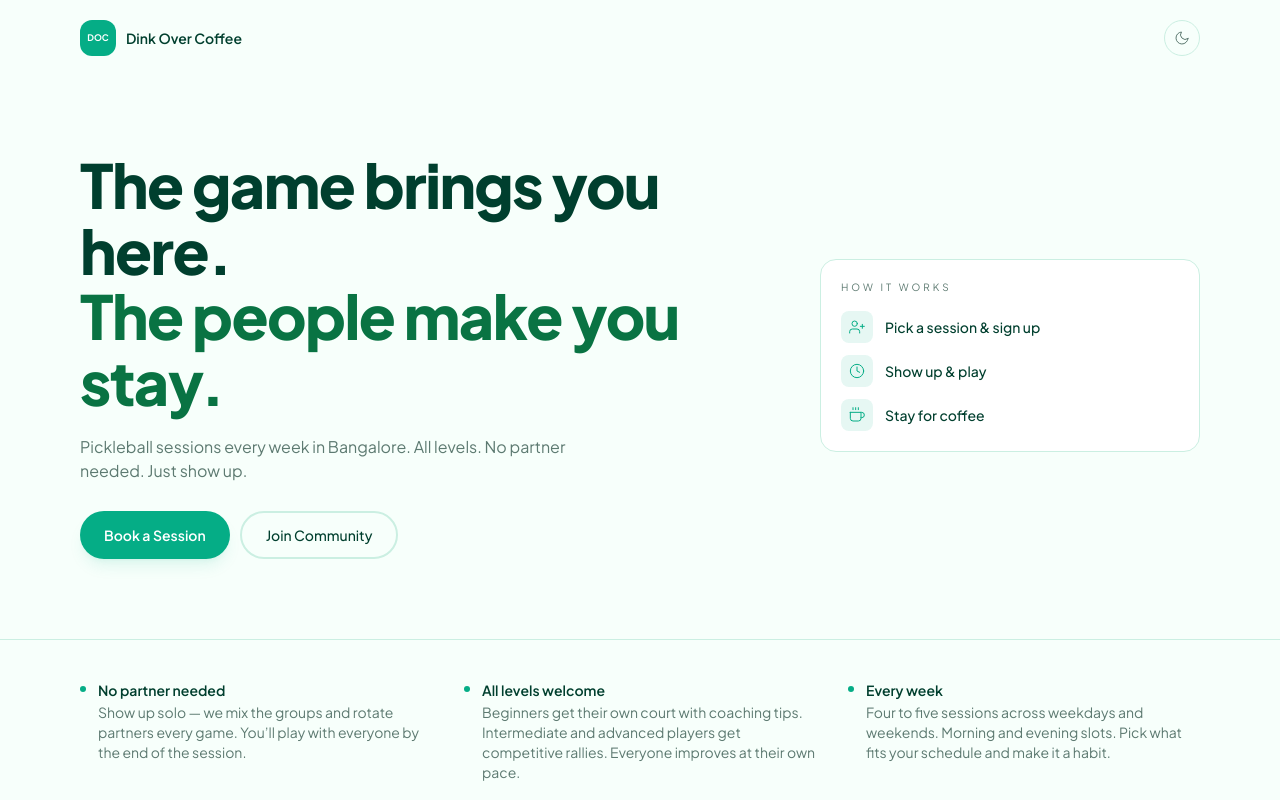
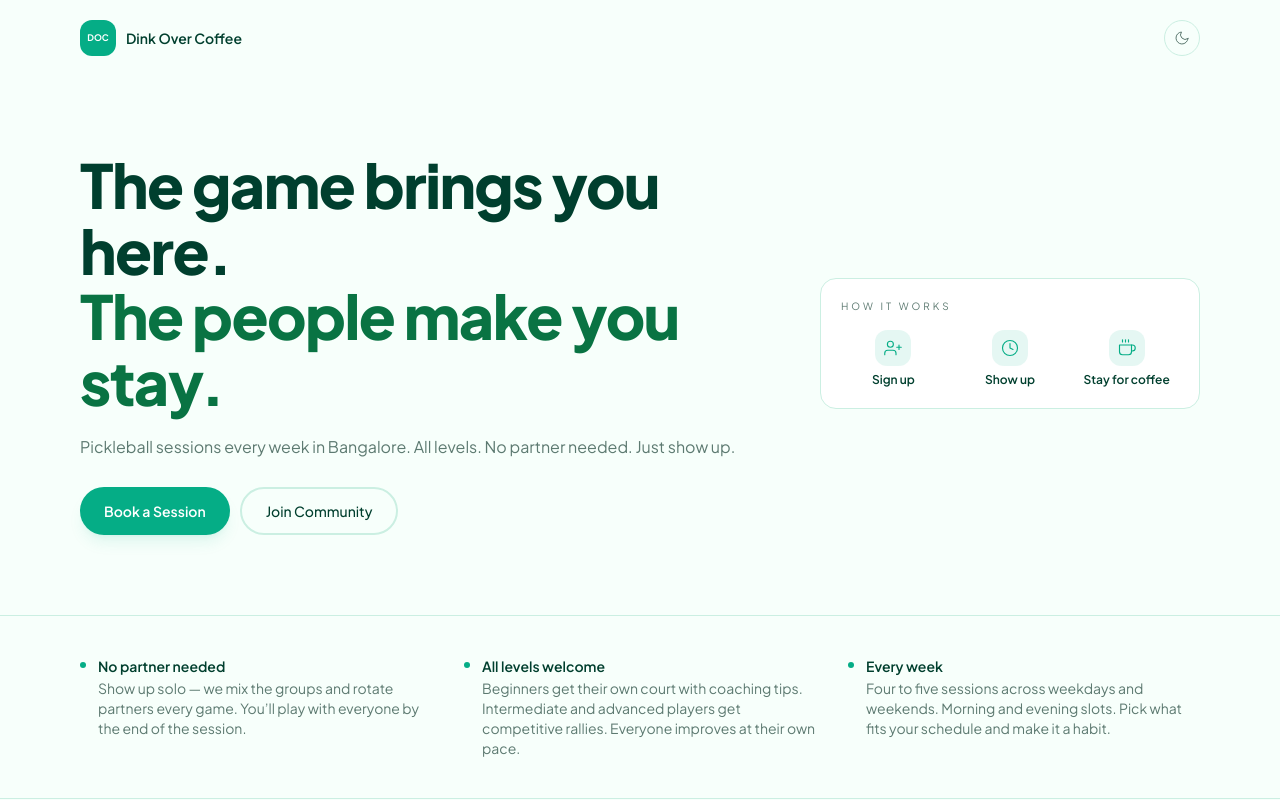
Before and after one commit to achyuthkv/dink-over-coffee, a React (Vite) app in the folder frontend/: page / in a window 1280 px wide. Shown: the top 800 px of the page. Built offline with nearby package versions, Linux system fonts and the light colour scheme; no server answers.

Commit message:
Update Landing.jsx

```diff
--- a/frontend/src/components/Landing.jsx
+++ b/frontend/src/components/Landing.jsx
@@ -42,7 +42,7 @@ export default function Landing() {
             The people make you stay.
           </h1>
 
-          <p className="mt-5 text-muted text-sm md:text-base max-w-[42ch] leading-relaxed">
+          <p className="mt-5 text-muted text-sm md:text-base leading-relaxed">
             Pickleball sessions every week in Bangalore. All levels. No partner needed. Just show up.
           </p>
 
@@ -76,15 +76,15 @@ export default function Landing() {
 
           <div className="bg-surface rounded-2xl p-5 border border-border">
             <p className="text-muted text-[10px] uppercase tracking-[0.3em] mb-4">How it works</p>
-            <div className="space-y-3">
+            <div className="grid grid-cols-3 gap-3 text-center">
               {[
-                { icon: <svg xmlns="http://www.w3.org/2000/svg" width="16" height="16" fill="none" stroke="rgb(var(--color-interactive))" strokeWidth="1.5" strokeLinecap="round" strokeLinejoin="round" viewBox="0 0 24 24"><path d="M16 21v-2a4 4 0 00-4-4H5a4 4 0 00-4 4v2"/><circle cx="8.5" cy="7" r="4"/><line x1="20" y1="8" x2="20" y2="14"/><line x1="23" y1="11" x2="17" y2="11"/></svg>, step: '1', label: 'Pick a session & sign up' },
-                { icon: <svg xmlns="http://www.w3.org/2000/svg" width="16" height="16" fill="none" stroke="rgb(var(--color-interactive))" strokeWidth="1.5" strokeLinecap="round" strokeLinejoin="round" viewBox="0 0 24 24"><circle cx="12" cy="12" r="10"/><polyline points="12 6 12 12 16 14"/></svg>, step: '2', label: 'Show up & play' },
-                { icon: <svg xmlns="http://www.w3.org/2000/svg" width="16" height="16" fill="none" stroke="rgb(var(--color-interactive))" strokeWidth="1.5" strokeLinecap="round" strokeLinejoin="round" viewBox="0 0 24 24"><path d="M18 8h1a4 4 0 010 8h-1"/><path d="M2 8h16v9a4 4 0 01-4 4H6a4 4 0 01-4-4V8z"/><line x1="6" y1="1" x2="6" y2="4"/><line x1="10" y1="1" x2="10" y2="4"/><line x1="14" y1="1" x2="14" y2="4"/></svg>, step: '3', label: 'Stay for coffee' },
+                { icon: <svg xmlns="http://www.w3.org/2000/svg" width="18" height="18" fill="none" stroke="rgb(var(--color-interactive))" strokeWidth="1.5" strokeLinecap="round" strokeLinejoin="round" viewBox="0 0 24 24"><path d="M16 21v-2a4 4 0 00-4-4H5a4 4 0 00-4 4v2"/><circle cx="8.5" cy="7" r="4"/><line x1="20" y1="8" x2="20" y2="14"/><line x1="23" y1="11" x2="17" y2="11"/></svg>, label: 'Sign up' },
+                { icon: <svg xmlns="http://www.w3.org/2000/svg" width="18" height="18" fill="none" stroke="rgb(var(--color-interactive))" strokeWidth="1.5" strokeLinecap="round" strokeLinejoin="round" viewBox="0 0 24 24"><circle cx="12" cy="12" r="10"/><polyline points="12 6 12 12 16 14"/></svg>, label: 'Show up' },
+                { icon: <svg xmlns="http://www.w3.org/2000/svg" width="18" height="18" fill="none" stroke="rgb(var(--color-interactive))" strokeWidth="1.5" strokeLinecap="round" strokeLinejoin="round" viewBox="0 0 24 24"><path d="M18 8h1a4 4 0 010 8h-1"/><path d="M2 8h16v9a4 4 0 01-4 4H6a4 4 0 01-4-4V8z"/><line x1="6" y1="1" x2="6" y2="4"/><line x1="10" y1="1" x2="10" y2="4"/><line x1="14" y1="1" x2="14" y2="4"/></svg>, label: 'Stay for coffee' },
               ].map(item => (
-                <div key={item.step} className="flex items-center gap-3">
-                  <div className="w-8 h-8 rounded-lg bg-interactive/10 grid place-items-center shrink-0">{item.icon}</div>
-                  <p className="text-primary text-sm font-medium">{item.label}</p>
+                <div key={item.label}>
+                  <div className="w-9 h-9 rounded-xl bg-interactive/10 grid place-items-center mx-auto mb-1.5">{item.icon}</div>
+                  <p className="text-primary text-xs font-semibold">{item.label}</p>
                 </div>
               ))}
             </div>
```
